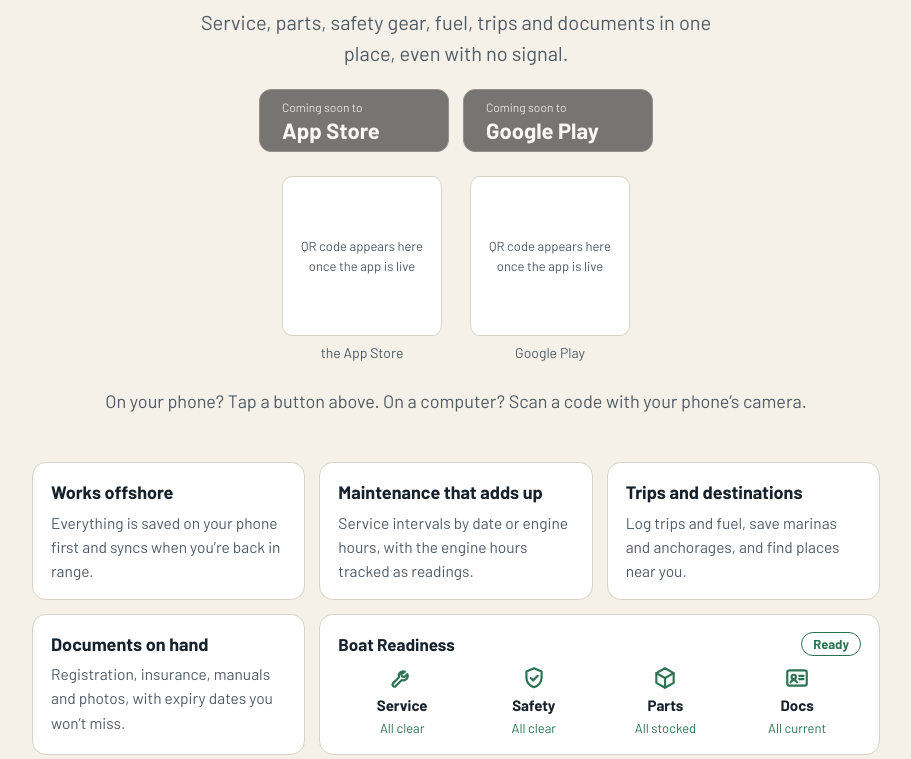
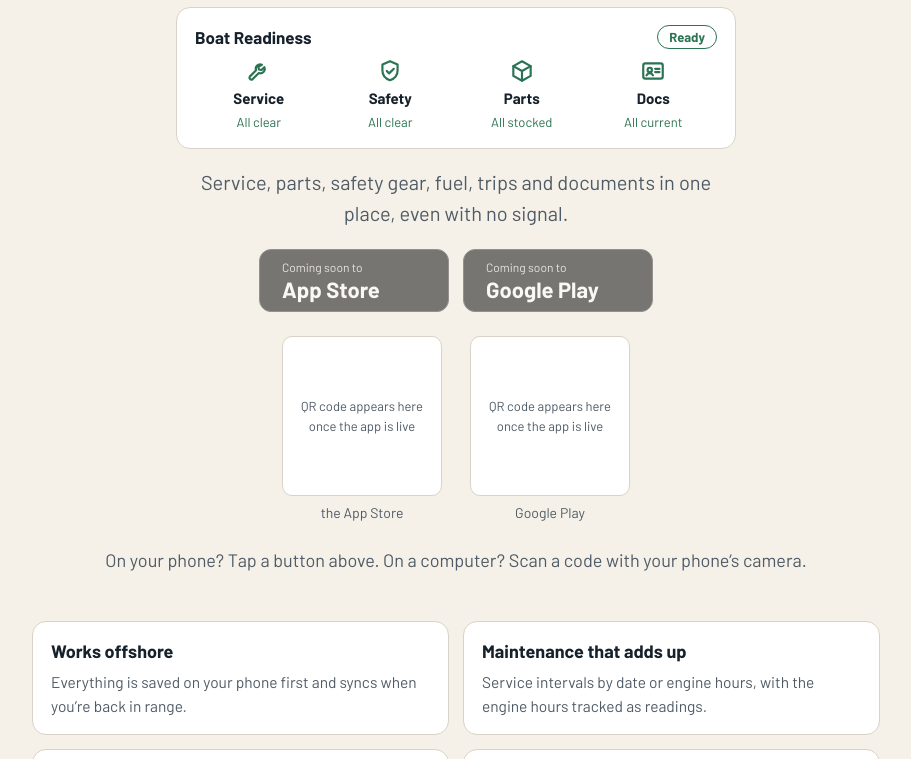
Before and after one commit to RoyStiles/underway-website, a website: page site/index.html in a window 1280 px wide. Shown: the part 601-1360 px from the top of the page, without its empty margins (184-1095 px from the left). Drawn offline with Linux system fonts and the light colour scheme.

Commit message:
Home page: Boat Readiness card under the tagline
The readiness card moves from the feature grid into the top section, right under
"Your boat. Always ready. Wherever you are."; the four feature cards are now two by two.

Co-Authored-By: Claude Opus 5.5 <noreply@anthropic.com>

```diff
--- a/site/index.html
+++ b/site/index.html
@@ -52,12 +52,14 @@ p,li{color:var(--text)}
 .qr img,.qr .qrbox{width:160px;height:160px;border-radius:10px;border:1px solid var(--border);background:#fff;display:block;margin:0 auto 6px}
 .qr .qrbox{display:flex;align-items:center;justify-content:center;padding:12px;font-size:13px;color:#4F5B66;background:var(--card)}
 .qr figcaption{font-size:14px;color:var(--muted);max-width:170px}
-.grid{display:grid;grid-template-columns:repeat(3,1fr);gap:14px;margin:20px 0}
+.grid{display:grid;grid-template-columns:repeat(2,1fr);gap:14px;margin:20px 0}
 .grid .wide{grid-column:span 2}
 @media (max-width:700px){.grid{grid-template-columns:repeat(2,1fr)}}
 @media (max-width:480px){.grid{grid-template-columns:1fr}.grid .wide{grid-column:auto}}
 /* Boat Readiness card: a copy of the one on the app's Home screen */
 .ready{display:flex;flex-direction:column;gap:8px;justify-content:center}
+/* The readiness card sits in the top section, right under the tagline. */
+.hero .ready{max-width:560px;margin:6px auto 18px;text-align:left}
 .ready .top{display:flex;align-items:center;justify-content:space-between;gap:8px}
 .ready .top strong{font-size:17px}
 .ready .pill{border:1px solid var(--ok);color:var(--ok);border-radius:999px;padding:1px 11px;font-size:13px;font-weight:700}
@@ -86,6 +88,15 @@ footer .sp{margin-right:auto}
   <img class="icon" src="icon.png" alt="SlipMate app icon">
   <h1 class="wordmark">SlipMate</h1>
   <p class="tagline">Your boat. Always ready. Wherever you are.</p>
+  <div class="card ready" role="img" aria-label="Boat Readiness: Ready. Service all clear, Safety all clear, Parts all stocked, Docs all current.">
+    <div class="top"><strong>Boat Readiness</strong><span class="pill">Ready</span></div>
+    <div class="parts">
+      <div class="part"><svg viewBox="0 0 24 24"><path d="M14.7 6.3a4 4 0 0 0-5.4 5.1L3.5 17.2a1.8 1.8 0 0 0 2.5 2.5l5.8-5.8a4 4 0 0 0 5.1-5.4l-2.6 2.6-2.4-.5-.5-2.4z"/></svg><b>Service</b><span>All clear</span></div>
+      <div class="part"><svg viewBox="0 0 24 24"><path d="M12 3 5 6v5.5c0 4.2 2.9 7.6 7 9 4.1-1.4 7-4.8 7-9V6z"/><path d="m9 12 2.2 2.2L15.5 10"/></svg><b>Safety</b><span>All clear</span></div>
+      <div class="part"><svg viewBox="0 0 24 24"><path d="M12 3 4 7.5v9L12 21l8-4.5v-9z"/><path d="M4 7.5 12 12l8-4.5M12 12v9"/></svg><b>Parts</b><span>All stocked</span></div>
+      <div class="part"><svg viewBox="0 0 24 24"><rect x="3" y="5" width="18" height="14" rx="2"/><circle cx="9" cy="11" r="2"/><path d="M6 16c.6-1.3 1.7-2 3-2s2.4.7 3 2M14 10h4M14 13h4"/></svg><b>Docs</b><span>All current</span></div>
+    </div>
+  </div>
   <p class="lead">Service, parts, safety gear, fuel, trips and documents in one place, even with no signal.</p>
   <div class="stores"><span class="store soon" aria-disabled="true"><span class="small">Coming soon to</span><span class="big">App Store</span></span><span class="store soon" aria-disabled="true"><span class="small">Coming soon to</span><span class="big">Google Play</span></span></div>
   <div class="qrs"><figure class="qr off"><div class="qrbox">QR code appears here once the app is live</div><figcaption>the App Store</figcaption></figure><figure class="qr off"><div class="qrbox">QR code appears here once the app is live</div><figcaption>Google Play</figcaption></figure></div>
@@ -97,15 +108,6 @@ footer .sp{margin-right:auto}
   <div class="card"><h3>Maintenance that adds up</h3><p>Service intervals by date or engine hours, with the engine hours tracked as readings.</p></div>
   <div class="card"><h3>Trips and destinations</h3><p>Log trips and fuel, save marinas and anchorages, and find places near you.</p></div>
   <div class="card"><h3>Documents on hand</h3><p>Registration, insurance, manuals and photos, with expiry dates you won’t miss.</p></div>
-  <div class="card wide ready" role="img" aria-label="Boat Readiness: Ready. Service all clear, Safety all clear, Parts all stocked, Docs all current.">
-    <div class="top"><strong>Boat Readiness</strong><span class="pill">Ready</span></div>
-    <div class="parts">
-      <div class="part"><svg viewBox="0 0 24 24"><path d="M14.7 6.3a4 4 0 0 0-5.4 5.1L3.5 17.2a1.8 1.8 0 0 0 2.5 2.5l5.8-5.8a4 4 0 0 0 5.1-5.4l-2.6 2.6-2.4-.5-.5-2.4z"/></svg><b>Service</b><span>All clear</span></div>
-      <div class="part"><svg viewBox="0 0 24 24"><path d="M12 3 5 6v5.5c0 4.2 2.9 7.6 7 9 4.1-1.4 7-4.8 7-9V6z"/><path d="m9 12 2.2 2.2L15.5 10"/></svg><b>Safety</b><span>All clear</span></div>
-      <div class="part"><svg viewBox="0 0 24 24"><path d="M12 3 4 7.5v9L12 21l8-4.5v-9z"/><path d="M4 7.5 12 12l8-4.5M12 12v9"/></svg><b>Parts</b><span>All stocked</span></div>
-      <div class="part"><svg viewBox="0 0 24 24"><rect x="3" y="5" width="18" height="14" rx="2"/><circle cx="9" cy="11" r="2"/><path d="M6 16c.6-1.3 1.7-2 3-2s2.4.7 3 2M14 10h4M14 13h4"/></svg><b>Docs</b><span>All current</span></div>
-    </div>
-  </div>
 </div>
 
 <div class="feature">
```
Also changed, not shown: pages/_layout.html (+3 -1 lines), pages/index.html (+9 -9 lines), site/delete-account.html (+3 -1 lines), site/get.html (+3 -1 lines), site/privacy.html (+3 -1 lines), site/support.html (+3 -1 lines), site/terms.html (+3 -1 lines).
